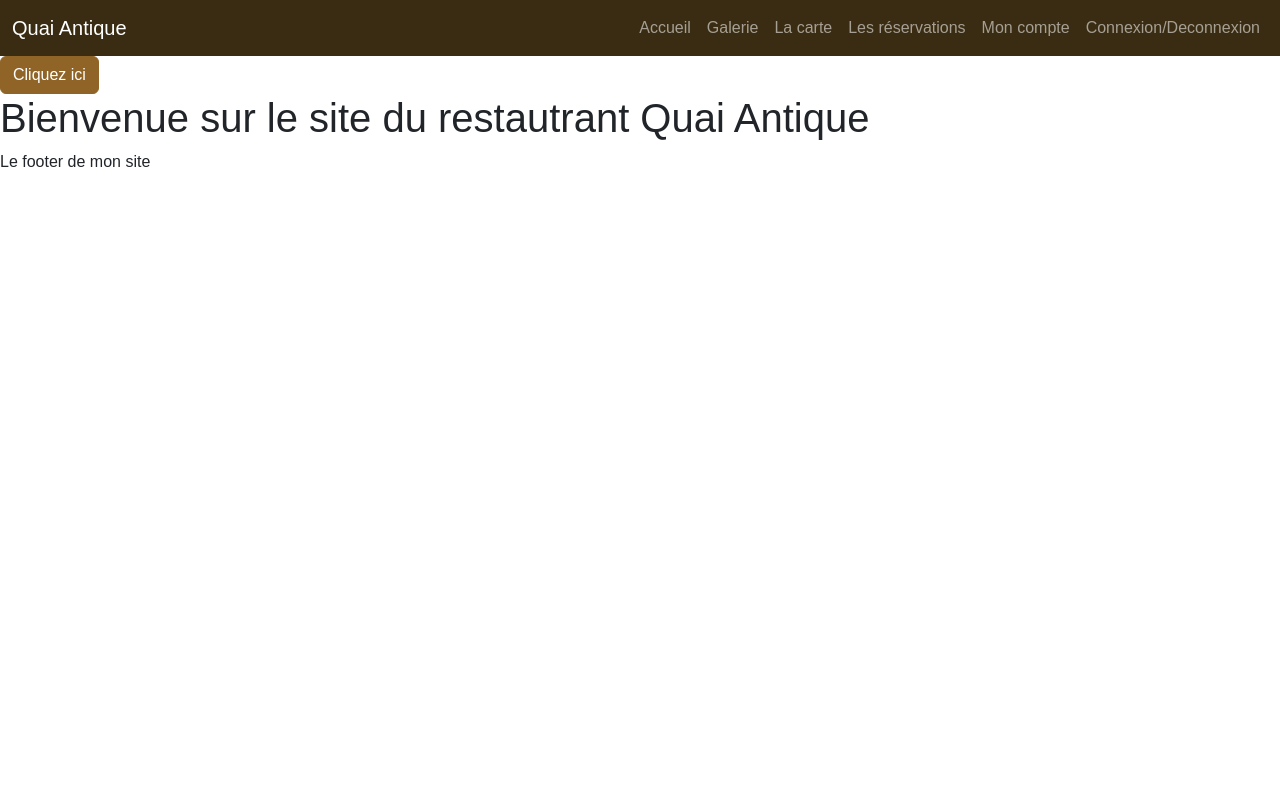
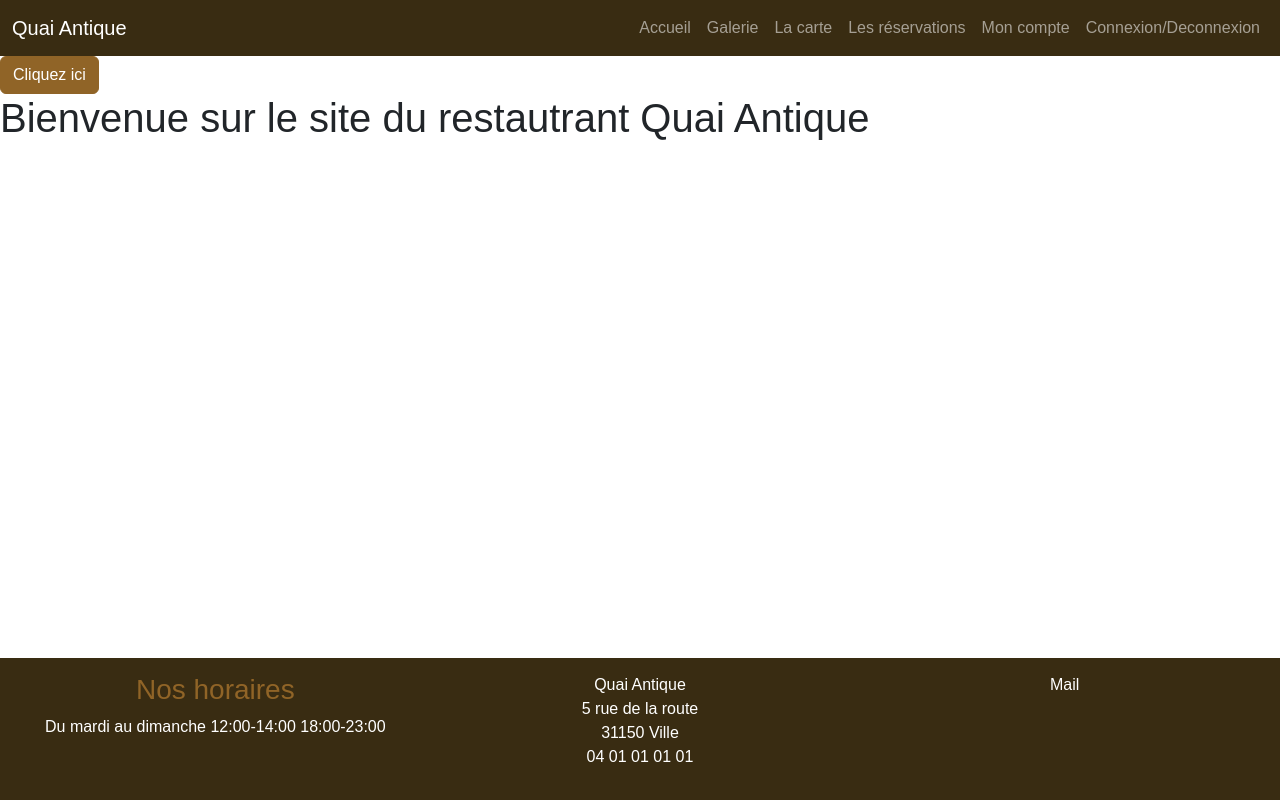
Before and after one commit to Antho2b85/ProjetQuaiAntique, a website with bundled scripts: page index.html in a window 1280 px wide. Built offline with nearby package versions, Linux system fonts and the light colour scheme; files whose address does not match are found by name.

Commit message:
Ajout du footer

```diff
--- a/index.html
+++ b/index.html
@@ -48,7 +48,25 @@
         <!-- Le contenu de ma page sera injéctée ici -->
     </main>
 
-    <footer>Le footer de mon site</footer>
+    <footer class="bg-dark text-white text-center footer">
+      <div class="row">
+      <div class="col-12 col-lg-4">
+        <H3 class="text-primary">Nos horaires</H3>
+        <p>Du mardi au dimanche   12:00-14:00  18:00-23:00</p>
+      </div>
+      <div class="col-6 col-lg-4">
+        <p>Quai Antique <br>
+           5 rue de la route <br>
+           31150 Ville <br>
+           04 01 01 01 01 <br>
+           </p>
+      </div>
+      <div class="col-6 col-lg-4">
+        <p>Mail</p>
+        </div>
+      </div>
+
+    </footer>
 
     <script type="module" src="Router/Router.js"></script>
 </body>
--- a/scss/main.scss
+++ b/scss/main.scss
@@ -1,2 +1,17 @@
 @import url("/node_modules/bootstrap-icons/font/bootstrap-icons.css");
-@import 'custom'
+@import 'custom';
+
+html{
+    position: relative;
+    min-height: 100%;
+}
+
+main{margin-bottom: 250px;
+}
+
+footer.footer{
+    padding: 15px;
+    position: absolute;
+    bottom: 0;
+    width: 100%;
+}
```
Also changed, not shown: scss/main.css, 1 other file.
